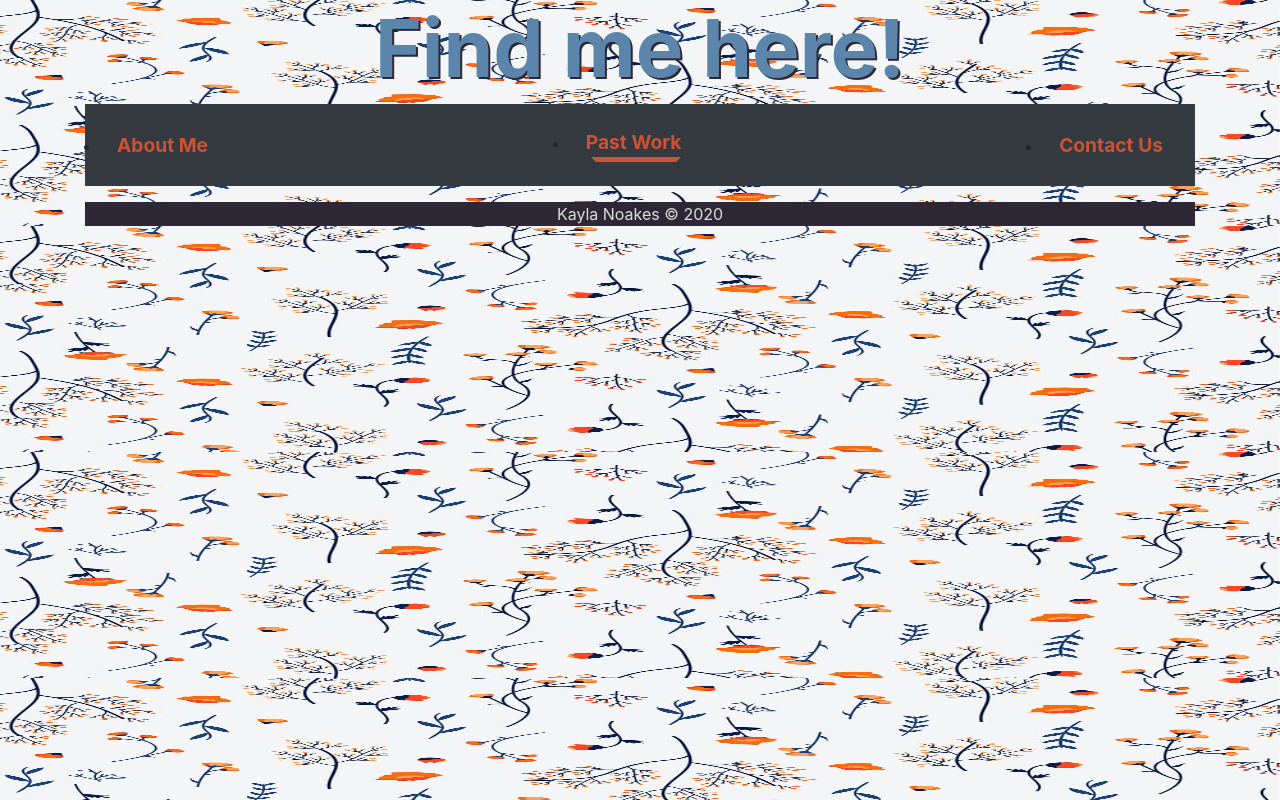
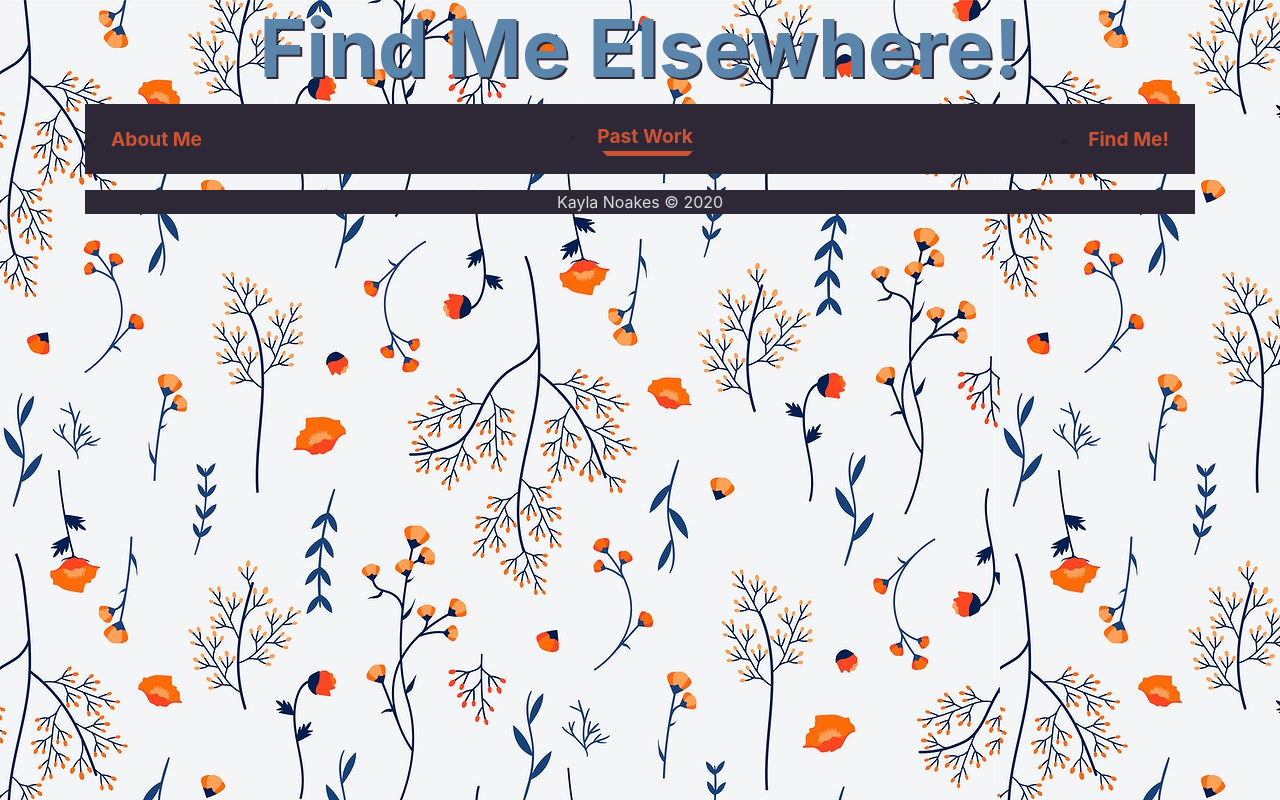
Before and after one commit to aphroboo/aphroboo.github.io, a plain HTML site: page contact.html in a window 1280 px wide. Drawn offline with nearby package versions, Linux system fonts and the light colour scheme.

Commit message:
fixed issue with contact.html styling

```diff
--- a/contact.html
+++ b/contact.html
@@ -1,4 +1,8 @@
 <!doctype html>
+<!-- Kayla Noakes
+      Online Profile
+      July 31 2020
+      contact.html-->
 <html lang="en">
 
 <head>
@@ -14,13 +18,12 @@
 
 <body>
   <div class="container">
-
-    <h1>Find me here!</h1>
-    <ul class="navbar navbar-dark bg-dark">
+    <h1>Find Me Elsewhere!</h1>
+    <ul class="navbar navbar-dark" style="background-color: #2E2836;">
       <li><a href="index.html"> About Me </a></li>
 
       <li class="nav-item dropdown">
-        <a class="nav-link dropdown-toggle" data-toggle="dropdown" href="#" role="button" aria-haspopup="true" aria-expanded="false">Past Work</a>
+        <a class="nav-link dropdown-toggle" data-toggle="dropdown" role="button" aria-haspopup="true" aria-expanded="false">Past Work</a>
         <div class="dropdown-menu">
           <a class="dropdown-item" href="PrettyAboutMe/index.html">Pretty About Me</a>
           <a class="dropdown-item" href="FallSchedule/index.html">My Fall Schedule</a>
@@ -28,8 +31,10 @@
           <div class="dropdown-divider"></div>
         </div>
       </li>
-      <li><a href="contact.html"> Contact Us </a></li>
+      <li><a href="contact.html"> Find Me! </a></li>
     </ul>
+
+
 
 
     <nav class="navbar-light" style="background-color: #2E2836; text-align: center; color:  #D7DEDC">
@@ -37,6 +42,8 @@
     </nav>
 
   </div>
+
+
     <!-- Optional JavaScript -->
     <!-- jQuery first, then Popper.js, then Bootstrap JS -->
     <script src="https://code.jquery.com/jquery-3.5.1.slim.min.js" integrity="sha384-DfXdz2htPH0lsSSs5nCTpuj/zy4C+OGpamoFVy38MVBnE+IbbVYUew+OrCXaRkfj" crossorigin="anonymous"></script>
--- a/style.css
+++ b/style.css
@@ -16,8 +16,7 @@
 body {
   background-image: url(background.jpg);
   text-align: center;
-  background-repeat: round;
-}
+  }
 h1, h5 {
   font-weight: bolder;
   text-shadow: 2px 2px var(--dark);
@@ -32,21 +31,19 @@ h5 {
 p {
   color: var(--dark);
 }
-.navbar ul {
-  display: grid;
-  grid-gap: 20px;
-  list-style: none;
-  padding: 10px;
-  grid-template-columns: repeat(3, 1fr);
-}
 
 .navbar a{
+  background-color: #2E2836;
   color: var(--accent);
   display: grid;
   font-weight: bold;
-  padding: 1rem;
   text-align: center;
   font-size: 1.2rem;
+  padding: 10px;
+}
+
+.navbar a:hover {
+  background-color: var(--primary);
 }
 
 .card-body {
```
Also changed, not shown: index.html (+1 -1 lines).
